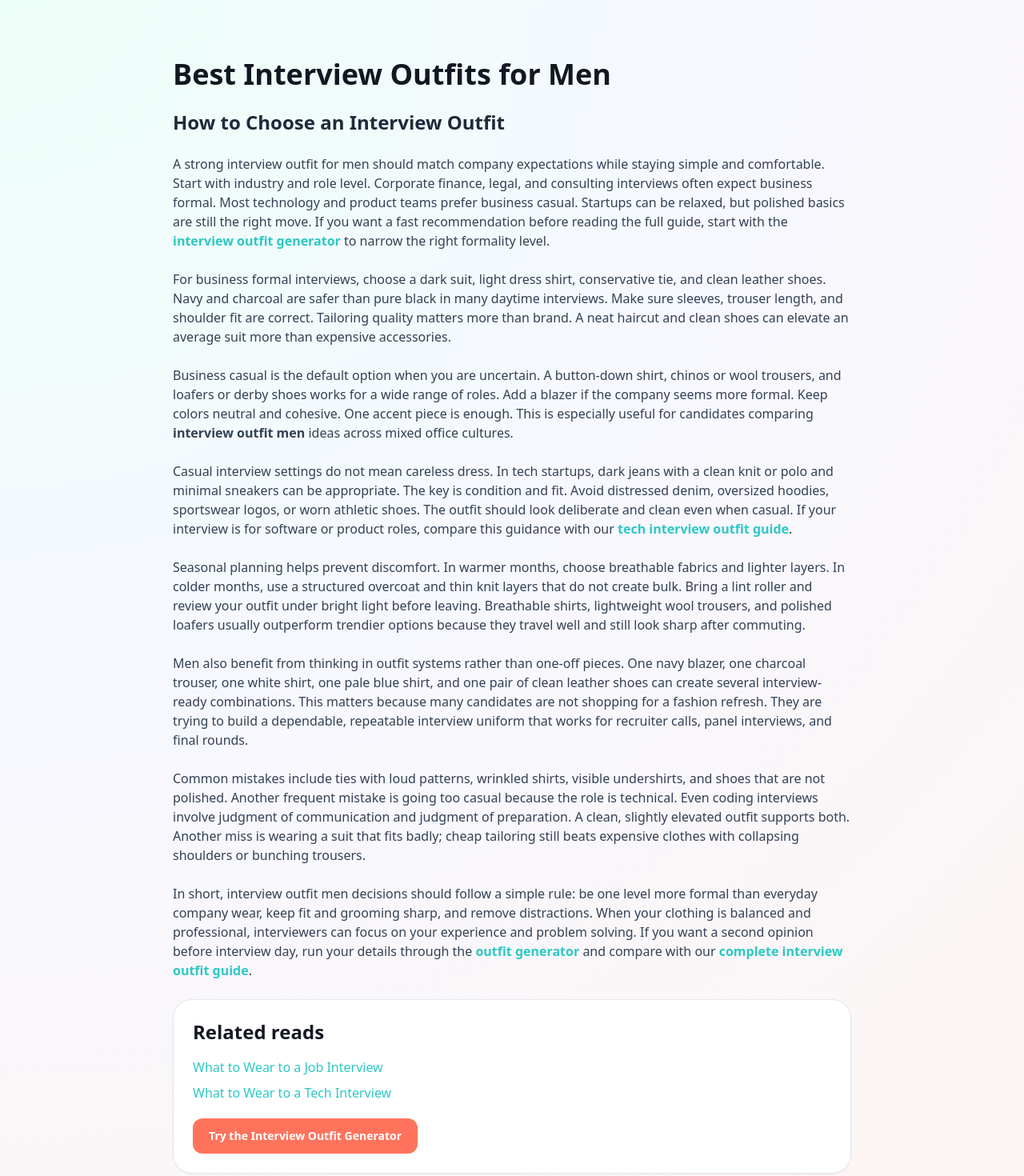
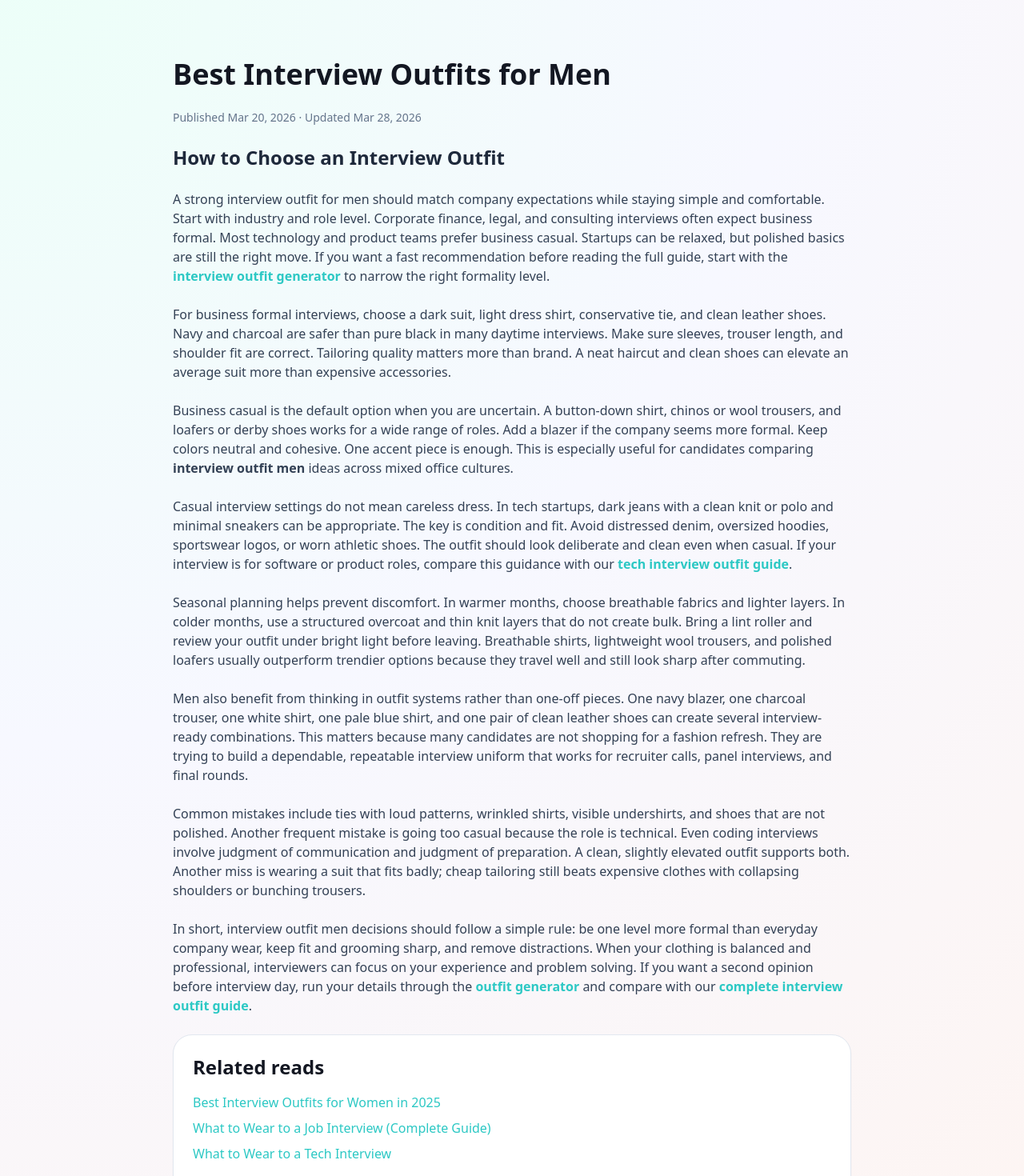
Before and after one commit to AOKA666/InterviewOutfit, a Next.js app: page /blog/interview-outfit-men in a window 1280 px wide. Shown: the part 60-1530 px from the top of the page at 80% size. Built offline with nearby package versions, Linux system fonts and the light colour scheme.

Commit message:
feat: improve SEO intent targeting and internal links

```diff
--- a/app/blog/interview-outfit-men/page.tsx
+++ b/app/blog/interview-outfit-men/page.tsx
@@ -1,6 +1,14 @@
 import type { Metadata } from "next";
 import Link from "next/link";
-import { absoluteUrl, buildBlogPostingSchema, buildBreadcrumbSchema, buildFaqSchema, pageTitle } from "@/lib/seo";
+import { absoluteUrl, blogPosts, buildBlogPostingSchema, buildBreadcrumbSchema, buildFaqSchema, pageTitle } from "@/lib/seo";
+
+function formatDate(dateString: string) {
+  return new Intl.DateTimeFormat("en-US", {
+    month: "short",
+    day: "numeric",
+    year: "numeric"
+  }).format(new Date(dateString));
+}
 
 export const metadata: Metadata = {
   title: pageTitle("Best Interview Outfits for Men"),
@@ -44,11 +52,15 @@ const faqItems = [
 ];
 
 export default function BlogMenPage() {
+  const post = blogPosts.find((entry) => entry.slug === "interview-outfit-men")!;
+  const relatedPosts = blogPosts.filter((entry) => entry.slug !== post.slug).slice(0, 3);
+
   const articleSchema = buildBlogPostingSchema({
     title: "Best Interview Outfits for Men",
     description: metadata.description as string,
     path: "/blog/interview-outfit-men",
-    publishedTime: "2026-03-20T00:00:00.000Z",
+    publishedTime: post.publishedTime,
+    updatedTime: post.updatedTime,
     keywords: metadata.keywords as string[]
   });
 
@@ -66,6 +78,7 @@ export default function BlogMenPage() {
       <script type="application/ld+json" dangerouslySetInnerHTML={{ __html: JSON.stringify(breadcrumbSchema) }} />
       <script type="application/ld+json" dangerouslySetInnerHTML={{ __html: JSON.stringify(faqSchema) }} />
       <h1 className="text-4xl font-bold text-ink">Best Interview Outfits for Men</h1>
+      <p className="text-sm text-slate-500">Published {formatDate(post.publishedTime)} · Updated {formatDate(post.updatedTime ?? post.publishedTime)}</p>
       <h2 className="text-2xl font-semibold text-slate-800">How to Choose an Interview Outfit</h2>
       <p className="text-slate-700">
         A strong interview outfit for men should match company expectations while staying simple and
@@ -125,8 +138,13 @@ export default function BlogMenPage() {
       <section className="rounded-3xl border border-slate-200 bg-white p-6 shadow-sm">
         <h2 className="text-2xl font-semibold text-ink">Related reads</h2>
         <ul className="mt-4 space-y-2 text-slate-700">
-          <li><Link href="/blog/what-to-wear-to-an-interview" className="text-cyan underline-offset-4 hover:underline">What to Wear to a Job Interview</Link></li>
-          <li><Link href="/blog/tech-interview-outfit" className="text-cyan underline-offset-4 hover:underline">What to Wear to a Tech Interview</Link></li>
+          {relatedPosts.map((relatedPost) => (
+            <li key={relatedPost.slug}>
+              <Link href={`/blog/${relatedPost.slug}`} className="text-cyan underline-offset-4 hover:underline">
+                {relatedPost.title}
+              </Link>
+            </li>
+          ))}
         </ul>
         <Link href="/interview-outfit-generator" className="mt-5 inline-block rounded-xl bg-coral px-5 py-3 text-sm font-semibold text-white hover:opacity-90">
           Try the Interview Outfit Generator
--- a/app/blog/interview-outfit-women/page.tsx
+++ b/app/blog/interview-outfit-women/page.tsx
@@ -1,6 +1,14 @@
 import type { Metadata } from "next";
 import Link from "next/link";
-import { absoluteUrl, buildBlogPostingSchema, buildBreadcrumbSchema, buildFaqSchema, pageTitle } from "@/lib/seo";
+import { absoluteUrl, blogPosts, buildBlogPostingSchema, buildBreadcrumbSchema, buildFaqSchema, pageTitle } from "@/lib/seo";
+
+function formatDate(dateString: string) {
+  return new Intl.DateTimeFormat("en-US", {
+    month: "short",
+    day: "numeric",
+    year: "numeric"
+  }).format(new Date(dateString));
+}
 
 export const metadata: Metadata = {
   title: pageTitle("Best Interview Outfits for Women in 2025"),
@@ -44,11 +52,15 @@ const faqItems = [
 ];
 
 export default function BlogWomenPage() {
+  const post = blogPosts.find((entry) => entry.slug === "interview-outfit-women")!;
+  const relatedPosts = blogPosts.filter((entry) => entry.slug !== post.slug).slice(0, 3);
+
   const articleSchema = buildBlogPostingSchema({
     title: "Best Interview Outfits for Women in 2025",
     description: metadata.description as string,
     path: "/blog/interview-outfit-women",
-    publishedTime: "2026-03-20T00:00:00.000Z",
+    publishedTime: post.publishedTime,
+    updatedTime: post.updatedTime,
     keywords: metadata.keywords as string[]
   });
 
@@ -66,6 +78,7 @@ export default function BlogWomenPage() {
       <script type="application/ld+json" dangerouslySetInnerHTML={{ __html: JSON.stringify(breadcrumbSchema) }} />
       <script type="application/ld+json" dangerouslySetInnerHTML={{ __html: JSON.stringify(faqSchema) }} />
       <h1 className="text-4xl font-bold text-ink">Best Interview Outfits for Women in 2025</h1>
+      <p className="text-sm text-slate-500">Published {formatDate(post.publishedTime)} · Updated {formatDate(post.updatedTime ?? post.publishedTime)}</p>
       <h2 className="text-2xl font-semibold text-slate-800">How to Choose an Interview Outfit</h2>
       <p className="text-slate-700">
         If you are searching for interview outfit women ideas, the most useful approach is to build a
@@ -129,8 +142,13 @@ export default function BlogWomenPage() {
       <section className="rounded-3xl border border-slate-200 bg-white p-6 shadow-sm">
         <h2 className="text-2xl font-semibold text-ink">Related reads</h2>
         <ul className="mt-4 space-y-2 text-slate-700">
-          <li><Link href="/blog/what-to-wear-to-an-interview" className="text-cyan underline-offset-4 hover:underline">What to Wear to a Job Interview</Link></li>
-          <li><Link href="/blog/interview-outfit-men" className="text-cyan underline-offset-4 hover:underline">Best Interview Outfits for Men</Link></li>
+          {relatedPosts.map((relatedPost) => (
+            <li key={relatedPost.slug}>
+              <Link href={`/blog/${relatedPost.slug}`} className="text-cyan underline-offset-4 hover:underline">
+                {relatedPost.title}
+              </Link>
+            </li>
+          ))}
         </ul>
         <Link href="/interview-outfit-generator" className="mt-5 inline-block rounded-xl bg-coral px-5 py-3 text-sm font-semibold text-white hover:opacity-90">
           Try the Interview Outfit Generator
--- a/app/blog/page.tsx
+++ b/app/blog/page.tsx
@@ -1,6 +1,14 @@
 import type { Metadata } from "next";
 import Link from "next/link";
 import { absoluteUrl, blogPosts, buildBreadcrumbSchema, pageTitle } from "@/lib/seo";
+
+function formatDate(dateString: string) {
+  return new Intl.DateTimeFormat("en-US", {
+    month: "short",
+    day: "numeric",
+    year: "numeric"
+  }).format(new Date(dateString));
+}
 
 export const metadata: Metadata = {
   title: pageTitle("Interview Outfit Blog"),
@@ -89,6 +97,20 @@ export default function BlogIndexPage() {
         <p className="mt-3 text-slate-700">
           If you are new to interview prep, begin with the <Link href="/blog/what-to-wear-to-an-interview" className="font-semibold text-cyan underline-offset-4 hover:underline">complete guide on what to wear to a job interview</Link>. Then use the <Link href="/interview-outfit-generator" className="font-semibold text-cyan underline-offset-4 hover:underline">interview outfit generator</Link> to turn those rules into a practical outfit recommendation.
         </p>
+        <div className="mt-6 grid gap-4 md:grid-cols-3">
+          <Link href="/blog/what-to-wear-to-an-interview" className="rounded-2xl border border-slate-200 p-5 transition hover:border-slate-300">
+            <h3 className="text-lg font-semibold text-ink">What to Wear to a Job Interview</h3>
+            <p className="mt-2 text-sm text-slate-600">Best first read for searchers comparing interview dress code basics.</p>
+          </Link>
+          <Link href="/blog/tech-interview-outfit" className="rounded-2xl border border-slate-200 p-5 transition hover:border-slate-300">
+            <h3 className="text-lg font-semibold text-ink">Tech Interview Outfit</h3>
+            <p className="mt-2 text-sm text-slate-600">Targets software engineer, startup, and product interview intent.</p>
+          </Link>
+          <Link href="/interview-outfit-generator" className="rounded-2xl border border-slate-200 p-5 transition hover:border-slate-300">
+            <h3 className="text-lg font-semibold text-ink">Try the Generator</h3>
+            <p className="mt-2 text-sm text-slate-600">Turn the advice into a quick outfit recommendation.</p>
+          </Link>
+        </div>
       </section>
 
       <div className="space-y-8">
@@ -107,6 +129,9 @@ export default function BlogIndexPage() {
                   </p>
                   <h3 className="mt-2 text-xl font-semibold text-ink">{post.title}</h3>
                   <p className="mt-2 text-slate-600">{post.description}</p>
+                  <p className="mt-3 text-xs text-slate-500">
+                    Updated {formatDate(post.updatedTime ?? post.publishedTime)}
+                  </p>
                 </Link>
               ))}
             </div>
--- a/app/blog/tech-interview-outfit/page.tsx
+++ b/app/blog/tech-interview-outfit/page.tsx
@@ -1,6 +1,14 @@
 import type { Metadata } from "next";
 import Link from "next/link";
-import { absoluteUrl, buildBlogPostingSchema, buildBreadcrumbSchema, buildFaqSchema, pageTitle } from "@/lib/seo";
+import { absoluteUrl, blogPosts, buildBlogPostingSchema, buildBreadcrumbSchema, buildFaqSchema, pageTitle } from "@/lib/seo";
+
+function formatDate(dateString: string) {
+  return new Intl.DateTimeFormat("en-US", {
+    month: "short",
+    day: "numeric",
+    year: "numeric"
+  }).format(new Date(dateString));
+}
 
 export const metadata: Metadata = {
   title: pageTitle("What to Wear to a Tech Interview"),
@@ -44,11 +52,15 @@ const faqItems = [
 ];
 
 export default function BlogTechPage() {
+  const post = blogPosts.find((entry) => entry.slug === "tech-interview-outfit")!;
+  const relatedPosts = blogPosts.filter((entry) => entry.slug !== post.slug).slice(0, 3);
+
   const articleSchema = buildBlogPostingSchema({
     title: "What to Wear to a Tech Interview",
     description: metadata.description as string,
     path: "/blog/tech-interview-outfit",
-    publishedTime: "2026-03-20T00:00:00.000Z",
+    publishedTime: post.publishedTime,
+    updatedTime: post.updatedTime,
     keywords: metadata.keywords as string[]
   });
 
@@ -66,6 +78,7 @@ export default function BlogTechPage() {
       <script type="application/ld+json" dangerouslySetInnerHTML={{ __html: JSON.stringify(breadcrumbSchema) }} />
       <script type="application/ld+json" dangerouslySetInnerHTML={{ __html: JSON.stringify(faqSchema) }} />
       <h1 className="text-4xl font-bold text-ink">What to Wear to a Tech Interview</h1>
+      <p className="text-sm text-slate-500">Published {formatDate(post.publishedTime)} · Updated {formatDate(post.updatedTime ?? post.publishedTime)}</p>
       <h2 className="text-2xl font-semibold text-slate-800">How to Choose an Interview Outfit</h2>
       <p className="text-slate-700">
         Tech interview outfit decisions are often confusing because company cultures vary widely. A
@@ -126,8 +139,13 @@ export default function BlogTechPage() {
       <section className="rounded-3xl border border-slate-200 bg-white p-6 shadow-sm">
         <h2 className="text-2xl font-semibold text-ink">Related reads</h2>
         <ul className="mt-4 space-y-2 text-slate-700">
-          <li><Link href="/blog/what-to-wear-to-an-interview" className="text-cyan underline-offset-4 hover:underline">What to Wear to a Job Interview</Link></li>
-          <li><Link href="/blog/interview-outfit-women" className="text-cyan underline-offset-4 hover:underline">Best Interview Outfits for Women</Link></li>
+          {relatedPosts.map((relatedPost) => (
+            <li key={relatedPost.slug}>
+              <Link href={`/blog/${relatedPost.slug}`} className="text-cyan underline-offset-4 hover:underline">
+                {relatedPost.title}
+              </Link>
+            </li>
+          ))}
         </ul>
         <Link href="/interview-outfit-generator" className="mt-5 inline-block rounded-xl bg-coral px-5 py-3 text-sm font-semibold text-white hover:opacity-90">
           Try the Interview Outfit Generator
--- a/app/blog/what-to-wear-to-an-interview/page.tsx
+++ b/app/blog/what-to-wear-to-an-interview/page.tsx
@@ -1,6 +1,14 @@
 import type { Metadata } from "next";
 import Link from "next/link";
-import { absoluteUrl, buildBlogPostingSchema, buildBreadcrumbSchema, buildFaqSchema, pageTitle } from "@/lib/seo";
+import { absoluteUrl, blogPosts, buildBlogPostingSchema, buildBreadcrumbSchema, buildFaqSchema, pageTitle } from "@/lib/seo";
+
+function formatDate(dateString: string) {
+  return new Intl.DateTimeFormat("en-US", {
+    month: "short",
+    day: "numeric",
+    year: "numeric"
+  }).format(new Date(dateString));
+}
 
 export const metadata: Metadata = {
   title: pageTitle("What to Wear to a Job Interview"),
@@ -44,11 +52,15 @@ const faqItems = [
 ];
 
 export default function BlogCompleteGuidePage() {
+  const post = blogPosts.find((entry) => entry.slug === "what-to-wear-to-an-interview")!;
+  const relatedPosts = blogPosts.filter((entry) => entry.slug !== post.slug).slice(0, 3);
+
   const articleSchema = buildBlogPostingSchema({
     title: "What to Wear to a Job Interview (Complete Guide)",
     description: metadata.description as string,
     path: "/blog/what-to-wear-to-an-interview",
-    publishedTime: "2026-03-20T00:00:00.000Z",
+    publishedTime: post.publishedTime,
+    updatedTime: post.updatedTime,
     keywords: metadata.keywords as string[]
   });
 
@@ -68,6 +80,7 @@ export default function BlogCompleteGuidePage() {
       <h1 className="text-4xl font-bold text-ink">
         What to Wear to a Job Interview (Complete Guide)
       </h1>
+      <p className="text-sm text-slate-500">Published {formatDate(post.publishedTime)} · Updated {formatDate(post.updatedTime ?? post.publishedTime)}</p>
       <h2 className="text-2xl font-semibold text-slate-800">How to Choose an Interview Outfit</h2>
       <p className="text-slate-700">
         The fastest way to decide what to wear to an interview is to answer four questions. What
@@ -131,8 +144,13 @@ export default function BlogCompleteGuidePage() {
       <section className="rounded-3xl border border-slate-200 bg-white p-6 shadow-sm">
         <h2 className="text-2xl font-semibold text-ink">Related reads</h2>
         <ul className="mt-4 space-y-2 text-slate-700">
-          <li><Link href="/blog/interview-outfit-women" className="text-cyan underline-offset-4 hover:underline">Best Interview Outfits for Women</Link></li>
-          <li><Link href="/blog/interview-outfit-men" className="text-cyan underline-offset-4 hover:underline">Best Interview Outfits for Men</Link></li>
+          {relatedPosts.map((relatedPost) => (
+            <li key={relatedPost.slug}>
+              <Link href={`/blog/${relatedPost.slug}`} className="text-cyan underline-offset-4 hover:underline">
+                {relatedPost.title}
+              </Link>
+            </li>
+          ))}
         </ul>
         <Link href="/interview-outfit-generator" className="mt-5 inline-block rounded-xl bg-coral px-5 py-3 text-sm font-semibold text-white hover:opacity-90">
           Try the Interview Outfit Generator
--- a/app/page.tsx
+++ b/app/page.tsx
@@ -3,7 +3,7 @@ import Link from "next/link";
 import { absoluteUrl, buildBreadcrumbSchema, buildFaqSchema, pageTitle, siteConfig } from "@/lib/seo";
 
 export const metadata: Metadata = {
-  title: pageTitle("Interview Outfit Generator"),
+  title: pageTitle("What to Wear to an Interview"),
   description:
     "Use the free interview outfit generator to choose what to wear to a job interview, compare business casual vs formal looks, and read practical interview outfit guides.",
   keywords: [
@@ -19,7 +19,7 @@ export const metadata: Metadata = {
     canonical: "/"
   },
   openGraph: {
-    title: pageTitle("Interview Outfit Generator"),
+    title: pageTitle("What to Wear to an Interview"),
     description:
       "Choose the right job interview outfit faster with a free tool, practical style advice, and detailed interview outfit guides.",
     url: absoluteUrl("/"),
@@ -27,7 +27,7 @@ export const metadata: Metadata = {
   },
   twitter: {
     card: "summary_large_image",
-    title: pageTitle("Interview Outfit Generator"),
+    title: pageTitle("What to Wear to an Interview"),
     description:
       "Choose the right job interview outfit faster with a free tool, practical style advice, and detailed interview outfit guides."
   }
--- a/lib/seo.ts
+++ b/lib/seo.ts
@@ -14,7 +14,8 @@ export const blogPosts = [
     description:
       "A practical guide to interview outfit women ideas, business casual formulas, formal looks, shoes, layering, and common interview style mistakes.",
     category: "By audience",
-    publishedTime: "2026-03-20T00:00:00.000Z"
+    publishedTime: "2026-03-20T00:00:00.000Z",
+    updatedTime: "2026-03-28T00:00:00.000Z"
   },
   {
     slug: "interview-outfit-men",
@@ -22,7 +23,8 @@ export const blogPosts = [
     description:
       "Reliable interview outfit men combinations for finance, consulting, startup, and business casual interviews, with shoe, fit, and color advice.",
     category: "By audience",
-    publishedTime: "2026-03-20T00:00:00.000Z"
+    publishedTime: "2026-03-20T00:00:00.000Z",
+    updatedTime: "2026-03-28T00:00:00.000Z"
   },
   {
     slug: "what-to-wear-to-an-interview",
@@ -30,7 +32,8 @@ export const blogPosts = [
     description:
       "Learn what to wear to a job interview with practical advice on dress code, color palette, shoes, seasonal layers, and interview outfit mistakes.",
     category: "Fundamentals",
-    publishedTime: "2026-03-20T00:00:00.000Z"
+    publishedTime: "2026-03-20T00:00:00.000Z",
+    updatedTime: "2026-03-28T00:00:00.000Z"
   },
   {
     slug: "tech-interview-outfit",
@@ -38,7 +41,8 @@ export const blogPosts = [
     description:
       "Tech interview outfit guidance for software engineers, product managers, designers, and startup candidates who want a polished but natural look.",
     category: "By industry",
-    publishedTime: "2026-03-20T00:00:00.000Z"
+    publishedTime: "2026-03-20T00:00:00.000Z",
+    updatedTime: "2026-03-28T00:00:00.000Z"
   }
 ] as const;
 
@@ -93,12 +97,14 @@ export function buildBlogPostingSchema({
   description,
   path,
   publishedTime,
+  updatedTime,
   keywords
 }: {
   title: string;
   description: string;
   path: string;
   publishedTime: string;
+  updatedTime?: string;
   keywords: string[];
 }) {
   return {
@@ -107,7 +113,7 @@ export function buildBlogPostingSchema({
     headline: title,
     description,
     datePublished: publishedTime,
-    dateModified: publishedTime,
+    dateModified: updatedTime ?? publishedTime,
     author: {
       "@type": "Organization",
       name: siteConfig.name
```
